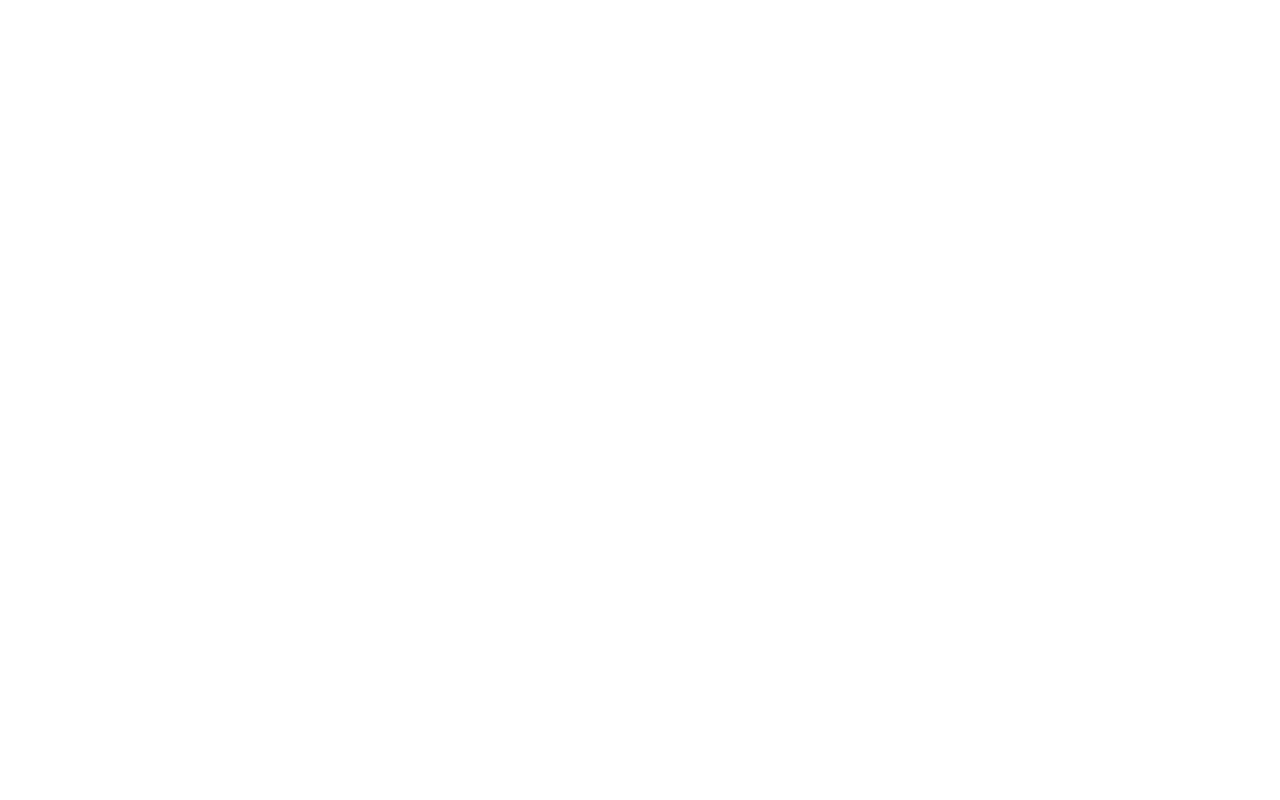
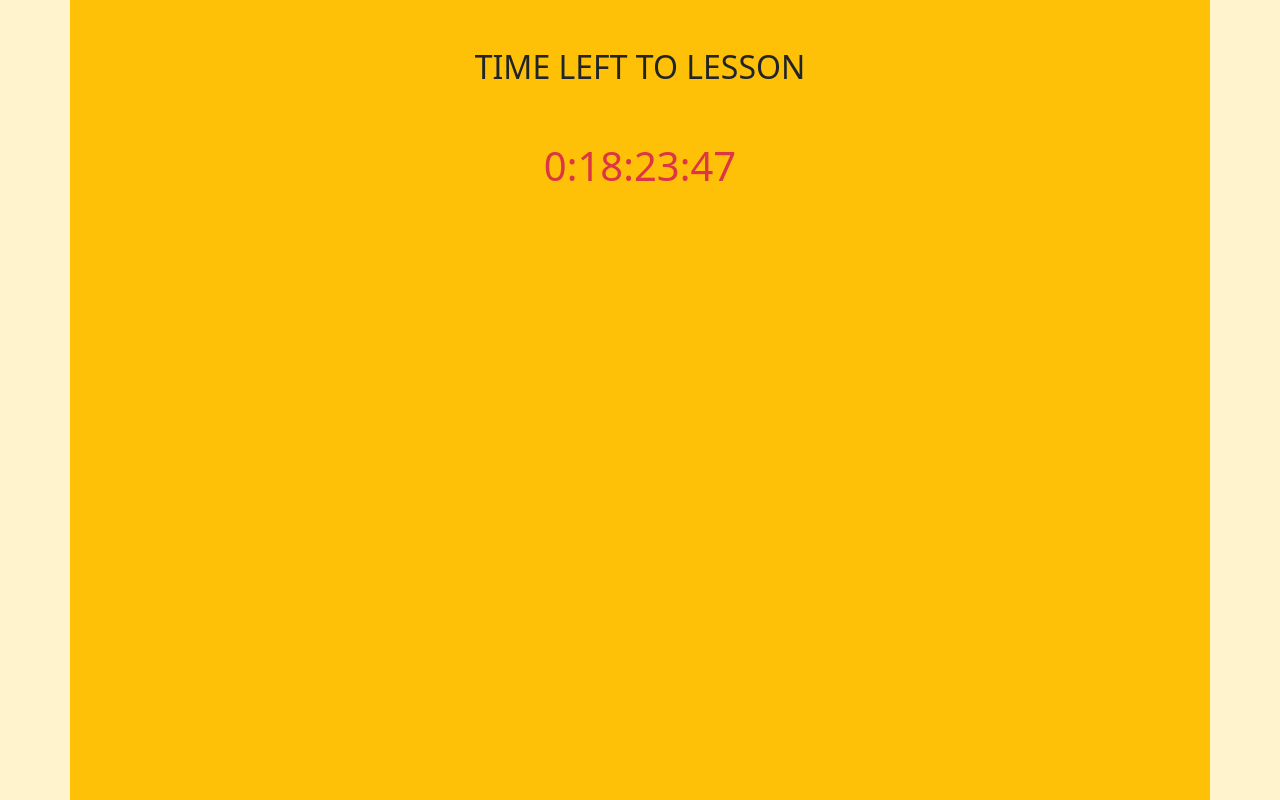
Before and after one commit to pierluigicarrieri/js-simon, a plain HTML site: page index.html in a window 1280 px wide. Drawn offline with nearby package versions, Linux system fonts and the light colour scheme.

Commit message:
exercise done

```diff
--- a/index.html
+++ b/index.html
@@ -10,6 +10,26 @@
 <body>
 
 
+    <main class="vh-100 bg-warning-subtle">
+
+        <div class="container h-100 bg-warning">
+
+            <div class="row justify-content-center">
+
+                <div class="col-10 py-5 text-center">
+
+                    <h2>TIME LEFT TO LESSON</h2>
+
+                    <h1 id="time_left" class="py-5 text-danger"></h1>
+
+                </div>
+
+            </div>
+
+        </div>
+
+    </main>
+
     <script src="scripts/main.js"></script>
     <script src="https://cdn.jsdelivr.net/npm/bootstrap@5.3.0/dist/js/bootstrap.bundle.min.js" integrity="sha384-geWF76RCwLtnZ8qwWowPQNguL3RmwHVBC9FhGdlKrxdiJJigb/j/68SIy3Te4Bkz" crossorigin="anonymous"></script>
 </body>
--- a/scripts/main.js
+++ b/scripts/main.js
@@ -1,13 +1,18 @@
 //Sets the target date to countdown from.
 const targetDate = new Date(2023, 6, 14, 9, 30);
 
-//Views in consolle "targetDate".
+//Variable for html element where to display the time left
+const timeLeftElement = document.getElementById("time_left");
+
+//Views in console "targetDate".
 console.log(targetDate);
-
 
 //SetInterval function calls dateDifference function as argument.
 setInterval(dateDifference, 100);
 
+/**
+ * Calculates the time difference between present time and "targetDate".
+ */
 function dateDifference() {
 
     //Creates a new Date object with the day of now.
@@ -25,22 +30,23 @@ function dateDifference() {
 
     const daysLeftRm = timeToLesson % (24*60*60*1000);
 
-    const hoursLeft =  Math.floor(daysLeftRm / (60*60*1000));
+    const hoursLeft = Math.floor(daysLeftRm / (60*60*1000));
 
-    const hoursLeftRm =  timeToLesson % (60*60*1000);
+    const hoursLeftRm = timeToLesson % (60*60*1000);
 
-    const minutesLeft =   Math.floor(hoursLeftRm / (60*1000));
+    const minutesLeft = Math.floor(hoursLeftRm / (60*1000));
 
-    const minutesLeftRm =   timeToLesson % (60*1000);
+    const minutesLeftRm = timeToLesson % (60*1000);
 
-    const secondsLeft =    Math.floor(minutesLeftRm / 1000);
+    const secondsLeft = Math.floor(minutesLeftRm / 1000);
 
     //Creates a variable formatting the total time left (d:h:m:s).
     const formattedTimeToLesson = `${daysLeft}:${hoursLeft}:${minutesLeft}:${secondsLeft}`;
 
-    //Views in consolle the formatted total time left to "targetDate".
+    //Views in console "formattedTimeToLesson".
     console.log(formattedTimeToLesson);
 
-    return formattedTimeToLesson;
+    //Fills "timeLeftElement" with "formattedTimeToLesson".
+    timeLeftElement.innerHTML = formattedTimeToLesson;
 
 }
```
